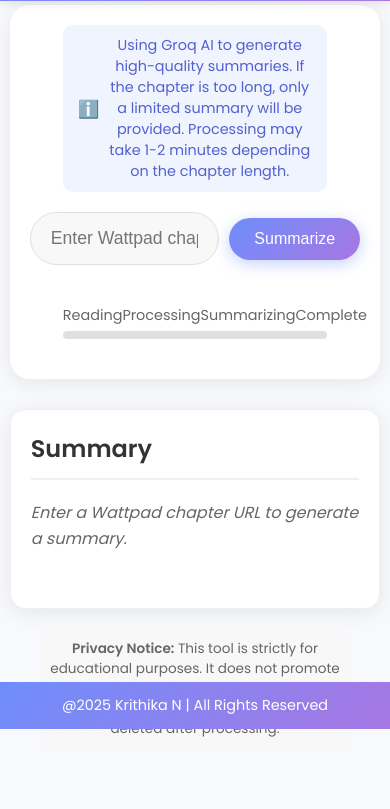
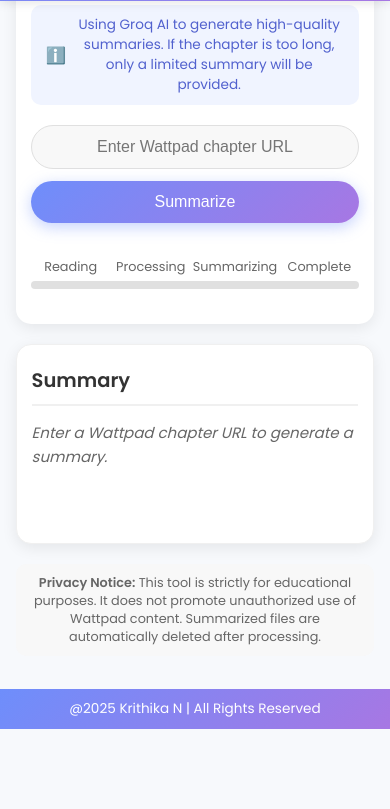
Before and after one commit to Krithika-N-4/wattpad_summarizer, a plain HTML site: page index.html in a window 390 px wide. Shown: the part 115-924 px from the top of the page. After the commit the page ends 844 px from the top, so only its background shows below. Drawn offline with Linux system fonts and the light colour scheme.

Commit message:
update code for mobile ui/ux

```diff
--- a/index.html
+++ b/index.html
@@ -5,7 +5,6 @@
     <meta name="viewport" content="width=device-width, initial-scale=1.0">
     <title>WattPad Summarizer</title>
     <link href="https://fonts.googleapis.com/css2?family=Poppins:wght@300;400;600&display=swap" rel="stylesheet">
-    <link rel="stylesheet" href="styles.css">
     <style>
         * {
             margin: 0;
@@ -30,35 +29,34 @@
             top: 0;
             width: 100%;
             background: linear-gradient(135deg, #6e8efb, #a777e3);
-            padding: 15px 0;
             text-align: center;
             z-index: 1000;
             box-shadow: 0 2px 10px rgba(0, 0, 0, 0.1);
             display: flex;
             justify-content: space-between;
             align-items: center;
-            padding: 15px 30px;
+            padding: 15px 20px;
         }
 
         header h1 {
             margin: 0;
-            font-size: 2em;
+            font-size: 1.8em;
             color: white;
             text-shadow: 1px 1px 2px rgba(0, 0, 0, 0.2);
         }
 
         h1::before {
             content: "📖";
-            font-size: 28px;
-            margin-right: 10px;
+            font-size: 24px;
+            margin-right: 8px;
         }
 
         .privacy-btn {
             background: white;
             color: #6e8efb;
-            padding: 8px 15px;
+            padding: 6px 12px;
             border-radius: 5px;
-            font-size: 0.9em;
+            font-size: 0.85em;
             font-weight: 600;
             cursor: pointer;
             border: none;
@@ -66,18 +64,16 @@
         }
 
         .privacy-btn:hover {
-            background: #6e8efb;
-            color: white;
+            background: #f0f4ff;
         }
 
         .container {
             background: #fff;
-            padding: 30px;
-            border-radius: 20px;
-            width: 70%;
-            max-width: 900px;
-            box-shadow: 0 4px 20px rgba(0, 0, 0, 0.08);
-            margin-top: 120px;
+            padding: 20px 15px;
+            border-radius: 15px;
+            width: 92%;
+            box-shadow: 0 4px 15px rgba(0, 0, 0, 0.08);
+            margin-top: 100px;
             display: flex;
             flex-direction: column;
             align-items: center;
@@ -86,19 +82,20 @@
         .input-group {
             display: flex;
             width: 100%;
+            flex-direction: column;
             justify-content: center;
             align-items: center;
-            gap: 10px;
+            gap: 12px;
             margin-bottom: 20px;
         }
 
         input {
-            width: 70%;
-            padding: 15px 20px;
-            border-radius: 30px;
+            width: 100%;
+            padding: 12px 15px;
+            border-radius: 25px;
             border: 1px solid #e0e0e0;
             background: #f8f8f8;
-            font-size: 1.1em;
+            font-size: 1em;
             outline: none;
             text-align: center;
             transition: all 0.3s;
@@ -110,10 +107,11 @@
         }
 
         button {
-            padding: 12px 25px;
+            padding: 12px 20px;
+            width: 100%;
             font-size: 1em;
             border: none;
-            border-radius: 30px;
+            border-radius: 25px;
             background: linear-gradient(135deg, #6e8efb, #a777e3);
             color: white;
             cursor: pointer;
@@ -142,30 +140,31 @@
             background: #f0f4ff;
             padding: 10px 15px;
             border-radius: 10px;
-            font-size: 0.9em;
+            font-size: 0.85em;
             color: #5161ce;
             margin-bottom: 20px;
             display: flex;
             align-items: center;
-            max-width: 80%;
+            width: 100%;
         }
 
         .model-info::before {
             content: "ℹ️";
             margin-right: 8px;
             font-size: 1.2em;
+            flex-shrink: 0;
         }
 
         .progress-container {
-            width: 80%;
-            margin: 20px 0;
+            width: 100%;
+            margin: 15px 0;
         }
 
         .progress-label {
             display: flex;
             justify-content: space-between;
             margin-bottom: 5px;
-            font-size: 0.9em;
+            font-size: 0.8em;
             color: #666;
         }
 
@@ -173,6 +172,7 @@
             flex: 1;
             text-align: center;
             position: relative;
+            padding: 0 2px;
         }
 
         .step.active {
@@ -202,31 +202,30 @@
         }
 
         .summary-box {
-            padding: 30px;
+            padding: 20px 15px;
             background: #fff;
             border-radius: 15px;
-            width: 80%;
-            max-width: 900px;
+            width: 92%;
             min-height: 200px;
-            margin-top: 30px;
-            font-size: 16px;
+            margin-top: 20px;
+            font-size: 15px;
             color: #333;
             font-weight: 400;
             text-align: left;
             overflow-y: auto;
             word-wrap: break-word;
             line-height: 1.6;
-            box-shadow: 0 4px 20px rgba(0, 0, 0, 0.08);
+            box-shadow: 0 4px 15px rgba(0, 0, 0, 0.08);
             border: 1px solid #f0f0f0;
         }
 
         .summary-title {
-            font-size: 1.5em;
+            font-size: 1.3em;
             font-weight: 600;
-            margin-bottom: 20px;
+            margin-bottom: 15px;
             color: #333;
             border-bottom: 2px solid #f0f0f0;
-            padding-bottom: 10px;
+            padding-bottom: 8px;
         }
 
         #loading-message {
@@ -244,20 +243,19 @@
         }
 
         .privacy-notice {
-            font-size: 0.85em;
+            font-size: 0.8em;
             color: #666;
             margin-top: 20px;
             background: #f8f8f8;
             padding: 10px;
             border-radius: 10px;
-            width: 80%;
-            max-width: 900px;
+            width: 92%;
         }
 
         footer {
             background: linear-gradient(135deg, #6e8efb, #a777e3);
-            padding: 13px;
-            font-size: 0.9em;
+            padding: 10px;
+            font-size: 0.85em;
             color: white;
             text-align: center;
             width: 100%;
@@ -266,19 +264,54 @@
             bottom: 0;
         }
 
-        /* Responsive adjustments */
-        @media (max-width: 768px) {
-            .container, .summary-box {
-                width: 95%;
-                padding: 20px;
+        /* Enhanced mobile optimizations */
+        @media (min-width: 768px) {
+            .input-group {
+                flex-direction: row;
+                gap: 10px;
             }
 
             input {
-                width: 65%;
+                width: 70%;
+            }
+
+            button {
+                width: auto;
+            }
+
+            .container, .summary-box, .privacy-notice {
+                width: 80%;
+                max-width: 900px;
+                padding: 25px;
+            }
+
+            header {
+                padding: 15px 30px;
             }
 
             header h1 {
-                font-size: 1.8em;
+                font-size: 2em;
+            }
+
+            .model-info {
+                max-width: 80%;
+            }
+
+            .privacy-btn {
+                padding: 8px 15px;
+                font-size: 0.9em;
+            }
+
+            h1::before {
+                font-size: 28px;
+            }
+        }
+
+        /* Touch optimization */
+        @media (hover: none) {
+            button:hover {
+                transform: none;
+                box-shadow: 0 4px 15px rgba(110, 142, 251, 0.4);
             }
         }
     </style>
@@ -287,12 +320,12 @@
 
     <header>
         <h1>wattpad summarizer</h1>
-        <button class="privacy-btn" onclick="openPrivacyPolicy()">Privacy Policy</button>
+        <button class="privacy-btn" onclick="openPrivacyPolicy()">Privacy</button>
     </header>
 
     <div class="container">
         <div class="model-info">
-            Using Groq AI to generate high-quality summaries. If the chapter is too long, only a limited summary will be provided. Processing may take 1-2 minutes depending on the chapter length.
+            Using Groq AI to generate high-quality summaries. If the chapter is too long, only a limited summary will be provided.
         </div>
 
         <div class="input-group">
@@ -336,18 +369,20 @@
                     <style>
                         body {
                             font-family: 'Poppins', sans-serif;
-                            margin: 40px;
-                            padding: 20px;
+                            margin: 20px;
+                            padding: 15px;
                             background: #f7f9fc;
                             color: #333;
                         }
                         h1 {
                             color: #6e8efb;
                             text-align: center;
+                            font-size: 1.8em;
                         }
                         p {
                             line-height: 1.6;
                             margin-bottom: 15px;
+                            font-size: 0.95em;
                         }
                         .container {
                             max-width: 800px;
@@ -367,7 +402,7 @@
                         <p><strong>2. No Data Storage:</strong> We do not store or track any user data, Wattpad URLs, or summaries.</p>
                         <p><strong>3. Automatic Deletion:</strong> All summarized files and processed data are deleted immediately after processing.</p>
                         <p><strong>4. No Affiliation:</strong> This tool is not affiliated with Wattpad or any other third-party service.</p>
-                        <p><strong>5. Legal Compliance:</strong> Users are responsible for ensuring they comply with Wattpad’s Terms of Service and copyright laws.</p>
+                        <p><strong>5. Legal Compliance:</strong> Users are responsible for ensuring they comply with Wattpad's Terms of Service and copyright laws.</p>
                         <p><strong>6. Updates:</strong> This privacy policy may change in the future. Please check regularly.</p>
                     </div>
 
@@ -395,7 +430,7 @@
             // Update UI to indicate processing
             summarizeBtn.disabled = true;
             progress.style.width = "0%";
-            summaryBox.innerHTML = '<div class="summary-title">Processing...</div><p id="loading-message">Please wait while we extract and summarize the chapter. This process takes 1-2 minutes.</p>';
+            summaryBox.innerHTML = '<div class="summary-title">Processing...</div><p id="loading-message">Please wait while we extract and summarize the chapter.</p>';
 
             // Reset steps
             step1.className = "step active";
```
